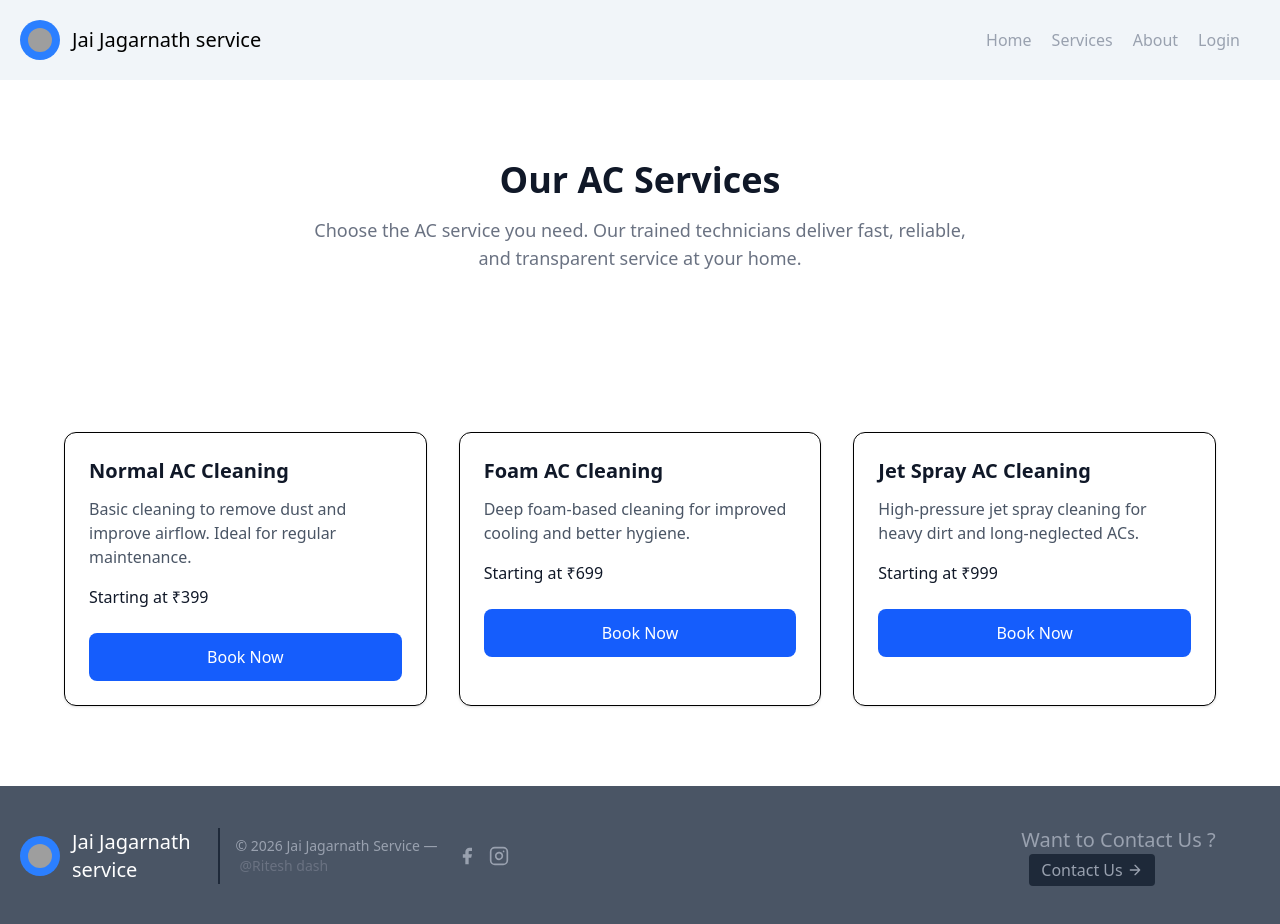
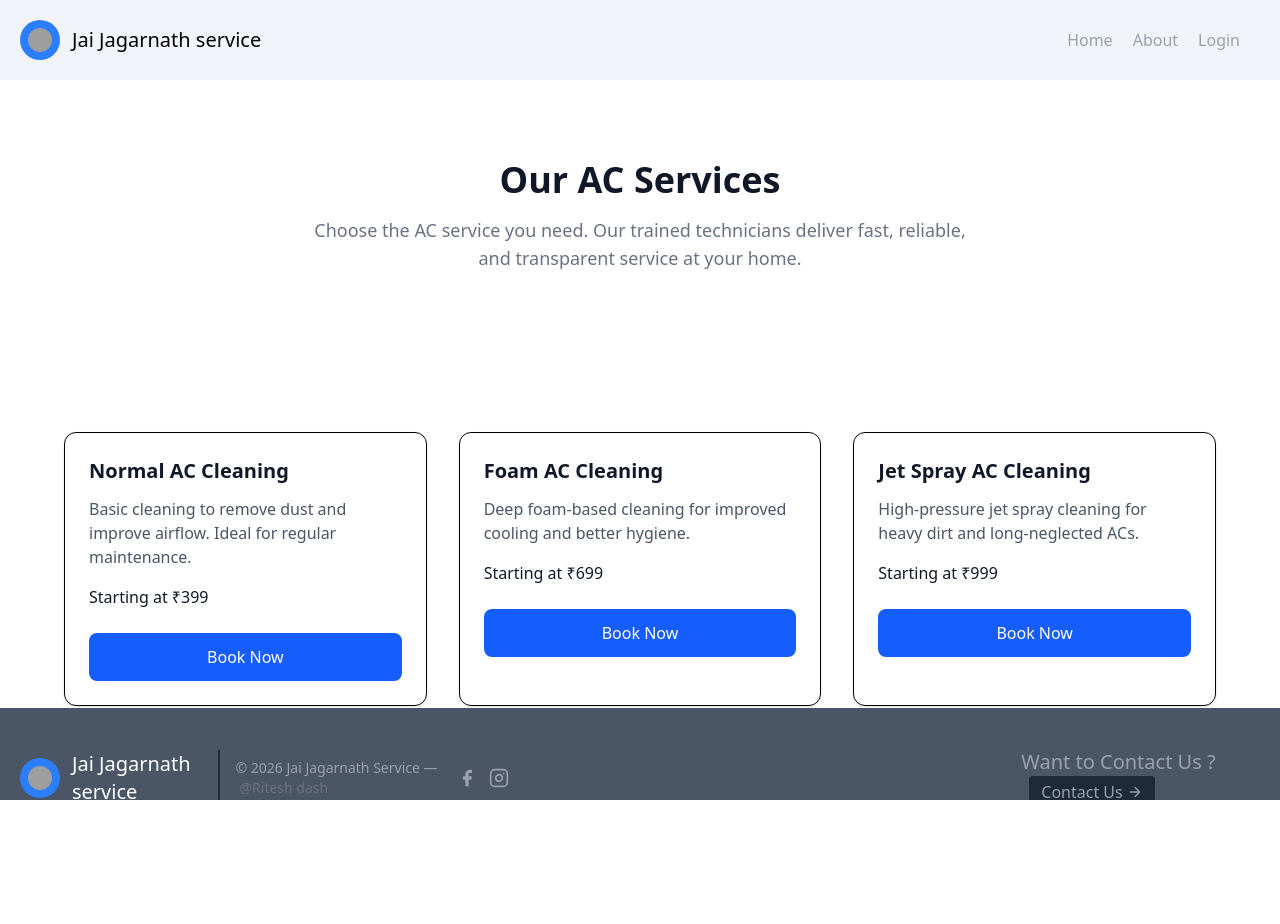
Before and after one commit to Rakesh-790/ac-service, a React (Vite) app in the folder frontend/ac-front/: page /view in a window 1280 px wide. After the commit the page ends 800 px from the top, so only its background shows below. Built offline with nearby package versions, Linux system fonts and the light colour scheme; grey boxes are pictures that could not be loaded.

Commit message:
implements my booking and minor changes

```diff
--- a/frontend/ac-front/src/App.jsx
+++ b/frontend/ac-front/src/App.jsx
@@ -13,6 +13,8 @@ import MyBookings from './components/mybookings/myBooking.jsx'
 function App() {
   return (
     <>
+      <div className="h-screen flex flex-col overflow-hidden">
+
         <ToastContainer
           position="top-center"
           autoClose={2000}
@@ -21,20 +23,21 @@ function App() {
           closeOnClick
           pauseOnHover
         />
-      {/* Navbar */}
+
         <Headers />
 
-      {/* Page Routes */}
+        <main className="grow overflow-y-auto">
           <Routes>
             {CoustmerRoutes()}
             {AdminRoutes()}
             <Route path="/admin/dashboard" element={<AdminDashboard />} />
             <Route path="/my-bookings" element={<MyBookings />} />
           </Routes>
+        </main>
 
+        <Footer />
 
-      {/* Footer */}
-      <Footer />
+      </div>
     </>
   );
 }
--- a/frontend/ac-front/src/admin/Dashboard/AdminDashborad.jsx
+++ b/frontend/ac-front/src/admin/Dashboard/AdminDashborad.jsx
@@ -167,6 +167,8 @@ const AdminDashboard = () => {
                   <th className="text-left p-2">AC Type</th>
                   <th className="text-left p-2">Cleaning Type</th>
                   <th className="text-left p-2">Date</th>
+                  <th className="text-left p-2">Address</th>
+                  <th className="text-left p-2">Phone Number</th>
                   <th className="text-left p-2">Status</th>
                 </tr>
               </thead>
@@ -177,6 +179,8 @@ const AdminDashboard = () => {
                     <td className="p-2">{booking.acType}</td>
                     <td className="p-2">{booking.cleaningType}</td>
                     <td className="p-2">{booking.date}</td>
+                    <td className="p-2">{booking.address}</td>
+                    <td className="p-2">{booking.phoneNumber}</td>
                     <td className="p-2">
                       <select
                         value={booking.status}
--- a/frontend/ac-front/src/components/footer/footer.jsx
+++ b/frontend/ac-front/src/components/footer/footer.jsx
@@ -1,7 +1,10 @@
+import { useNavigate } from "react-router-dom"
+
 function Footer() {
+    const navigate = useNavigate();
     return (
         <>
-            <footer className="text-gray-400 bg-gray-600 body-font">
+            <footer className="text-gray-400 bg-gray-600 body-font h-23">
                 <div className="container px-5 py-8 mx-auto flex items-center sm:flex-row flex-col">
                     <a className="flex title-font font-medium items-center md:justify-start justify-center text-white">
                         <img src="https://img.icons8.com/ios-filled/50/000000/air-conditioner.png" alt="logo" className="w-10 h-10 text-white p-2 bg-blue-500 rounded-full" />
--- a/frontend/ac-front/src/components/header/header.jsx
+++ b/frontend/ac-front/src/components/header/header.jsx
@@ -31,9 +31,11 @@ function Header() {
                         <img src="https://img.icons8.com/ios-filled/50/000000/air-conditioner.png" alt="logo" className="w-10 h-10 text-white p-2 bg-blue-500 rounded-full" />
                         <span className="ml-3 text-xl">Jai Jagarnath service</span>
                     </a>
-                    <nav className="md:ml-auto flex flex-wrap items-center text-base justify-center">
+                    <nav className="md:ml-auto flex flex-wrap items-center text-base justify-center space-x-4">
                         <Link to='/' className="mr-5 hover:text-blue-300">Home</Link>
-                        <Link to='/service' className="mr-5 hover:text-blue-300">Services</Link>
+                        {localStorage.getItem("accessToken") && (
+                            <Link to="/my-bookings">My Bookings</Link>
+                        )}
                         <Link to='/about' className="mr-5 hover:text-blue-300">About</Link>
                         {!user ? (
                             // NOT LOGGED IN
--- a/frontend/ac-front/src/components/mybookings/myBooking.jsx
+++ b/frontend/ac-front/src/components/mybookings/myBooking.jsx
@@ -1,5 +1,6 @@
 import { useEffect, useState } from "react";
 import BookingStatusTracker from "../booking/BookingStatusTraker";
+import { getMyBookings } from "../../service/bookingService";
 
 
 function MyBookings() {
@@ -17,8 +18,14 @@ function MyBookings() {
   if (loading) return <p>Loading bookings...</p>;
 
   if (bookings.length === 0) {
-    return <p>No bookings found</p>;
-  }
+    return <div className="flex flex-col h-full">
+      {bookings.length === 0(
+        <div className="flex flex-1 items-center justify-center">
+          <p className="text-2xl">No bookings found</p>
+        </div>
+      )}
+    </div>
+  };
 
   return (
     <div className="max-w-4xl mx-auto p-4">
@@ -33,8 +40,6 @@ function MyBookings() {
           <p><b>Service:</b> {booking.cleaningType}</p>
           <p><b>Date:</b> {booking.date}</p>
           <p><b>Time:</b> {booking.time}</p>
-
-          {/* 🔥 WebSocket status updates */}
           <BookingStatusTracker booking={booking} />
         </div>
       ))}
--- a/frontend/ac-front/src/components/servicePage/service.jsx
+++ b/frontend/ac-front/src/components/servicePage/service.jsx
@@ -11,6 +11,8 @@ function Service() {
     const navigate = useNavigate();
     const [searchParams] = useSearchParams();
     const cleaningTypeFromUrl = searchParams.get("cleaningType");
+    const totalSteps = 4;
+
 
     const [step, setStep] = useState(1);
     const [formData, setFormData] = useState({
@@ -82,12 +84,12 @@ function Service() {
                     <div className="flex items-center justify-between relative">
 
                         {/* Background line */}
-                        <div className="absolute top-5 left-5 right-5 h-1 bg-gray-300"></div>
+                        <div className="absolute top-5 left-5 inset-x-5 h-1 bg-gray-300"></div>
 
                         {/* Active line */}
                         <div
                             className="absolute top-5 left-5 h-1 bg-green-500 transition-all duration-300"
-                            style={{ width: `${((step - 1) / 3) * 100}%` }}
+                            style={{ width: `calc((100% - 2.5rem) * ${(step - 1) / (totalSteps - 1)})` }}
                         ></div>
 
 
--- a/frontend/ac-front/src/service/bookingService.js
+++ b/frontend/ac-front/src/service/bookingService.js
@@ -9,6 +9,11 @@ export const createBooking = async (bookingData) => {
 };
 
 export const getMyBookings = async () => {
-  const response = await axiosClient.get("/bookings/my-bookings");
+  const token = localStorage.getItem("accessToken");
+
+  const response = await axiosClient.get(
+    `/bookings/my-bookings`
+  );
+
   return response.data;
 };
```
Also changed, not shown: 1 other file (tests, documents, lock files or other folders). Lines whose indentation alone changed are shown as unchanged.
